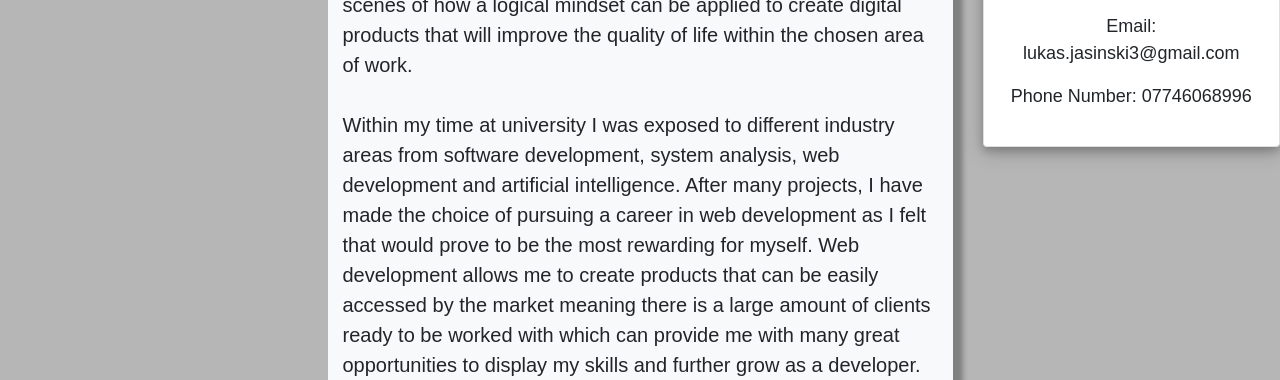
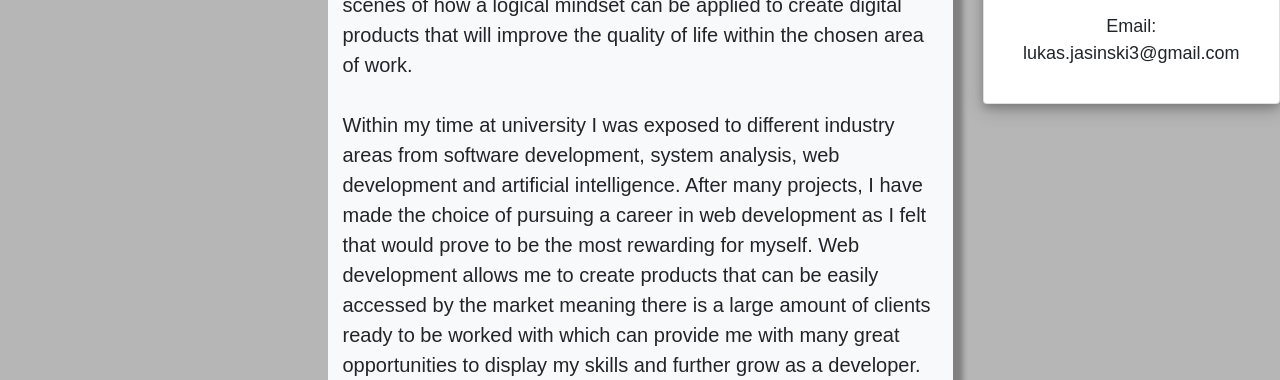
Before and after one commit to LukaszJasinski3/Web-Practice, a plain HTML site: page index.html in a window 1280 px wide. Shown: the part 635-1015 px from the top of the page. Drawn offline with nearby package versions, Linux system fonts and the light colour scheme.

Commit message:
Update index.html

```diff
--- a/index.html
+++ b/index.html
@@ -63,7 +63,6 @@
                         <img class="card-img-top" src="profile.png" alt="Card image">
                         <div class="card-body"> <p style="font-size: 18px;">Contact Details:</p>
                         <p style="font-size: 18px;">Email: lukas.jasinski3@gmail.com</p>
-                        <p style="font-size: 18px;">Phone Number: 07746068996</p></div>
                     </div>
                 </div>
             </div>
```
